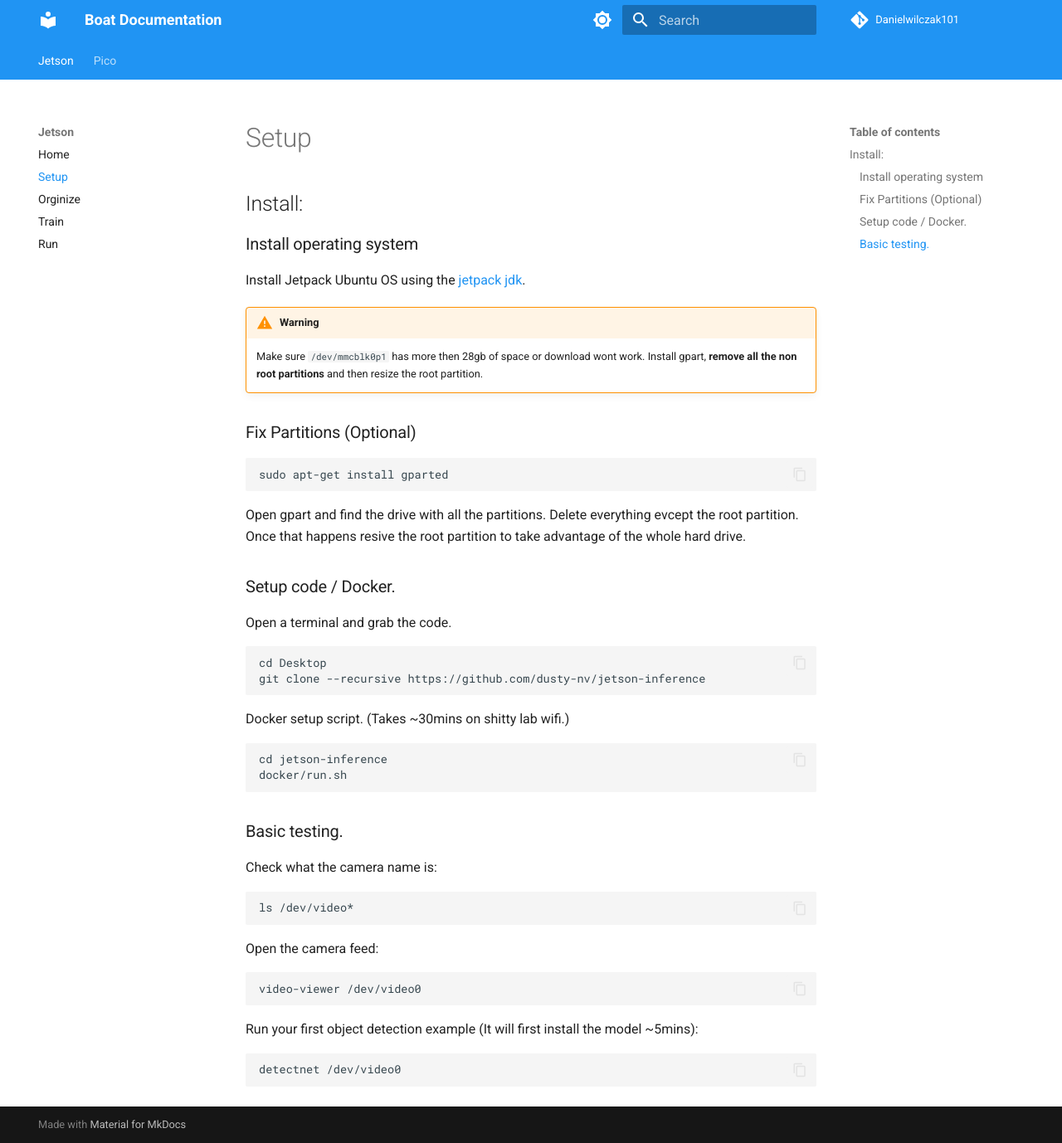
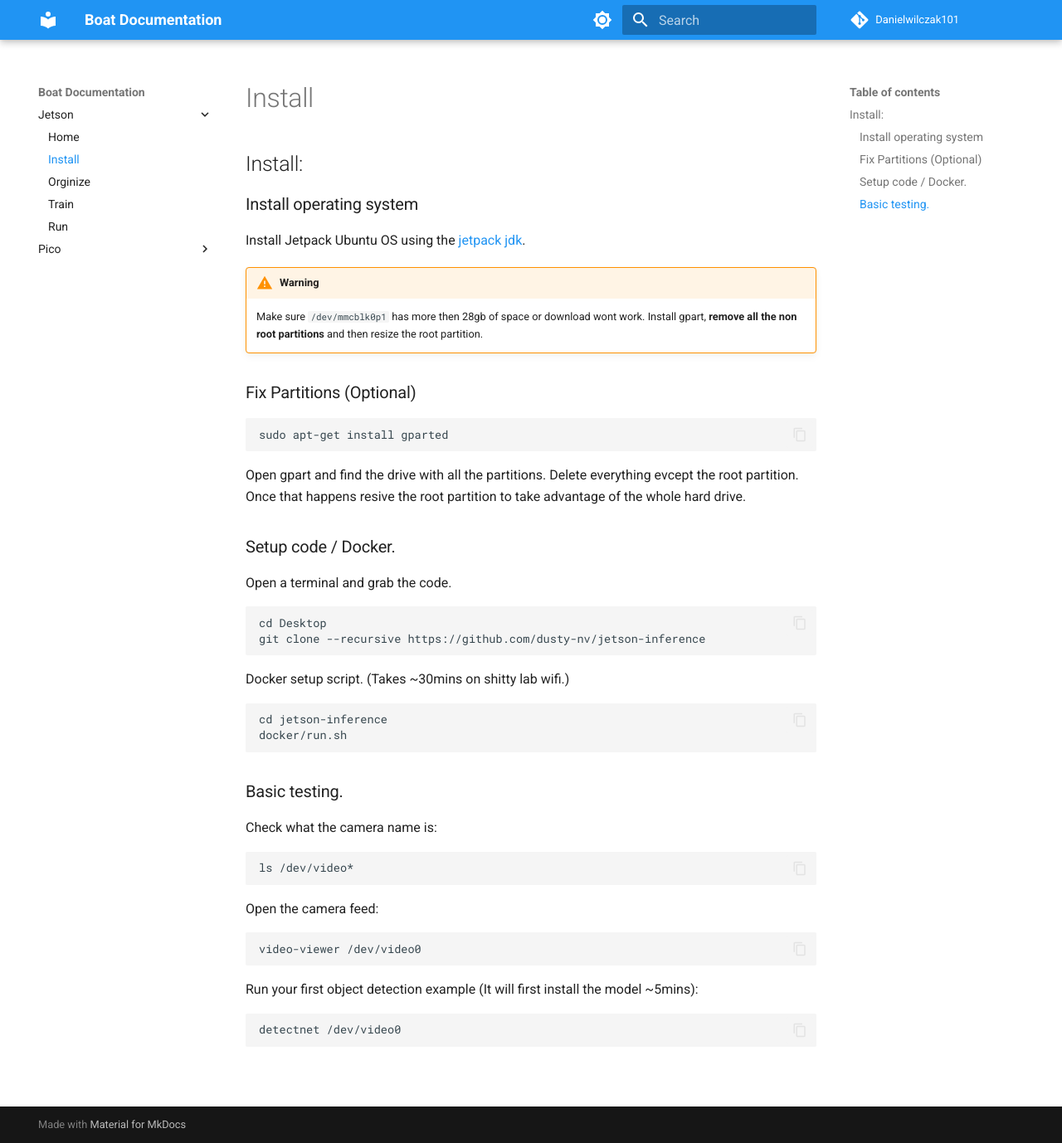
Before and after one commit to danielwilczak101/boat, an MkDocs documentation site: the page built from docs/jetson/setup.md, in a window 1280 px wide and 1378 px high. Shown: the whole window at 83% size. Built offline with MkDocs 1.6.1 and Material for MkDocs 9.7.7, drawn with Linux system fonts in a browser that asks for light colours; some of the changed lines change nothing that is shown.

Commit message:
Updated.

```diff
--- a/mkdocs.yml
+++ b/mkdocs.yml
@@ -4,7 +4,6 @@ repo_url: https://danielwilczak101.github.io/boat/
 theme:
   name: material
   features:
-    - navigation.tabs
     - content.code.select
     - content.code.copy
     - content.action.edit
@@ -30,7 +29,7 @@ theme:
 nav:
   - Jetson:
     - Home: index.md
-    - Setup: jetson/setup.md
+    - Install: jetson/setup.md
     - Orginize: jetson/organize.md
     - Train: jetson/train.md
     - Run: jetson/run.md
```
